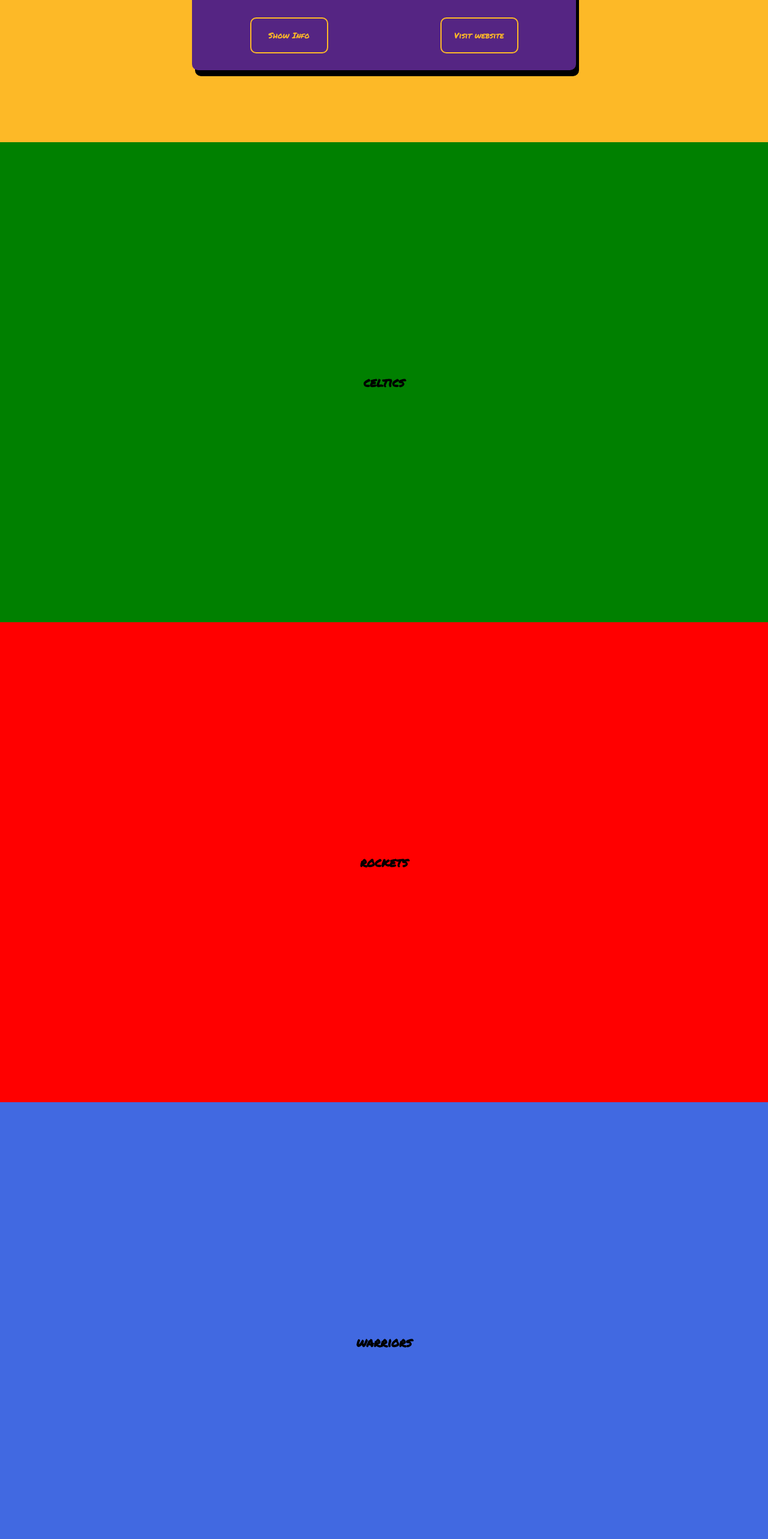
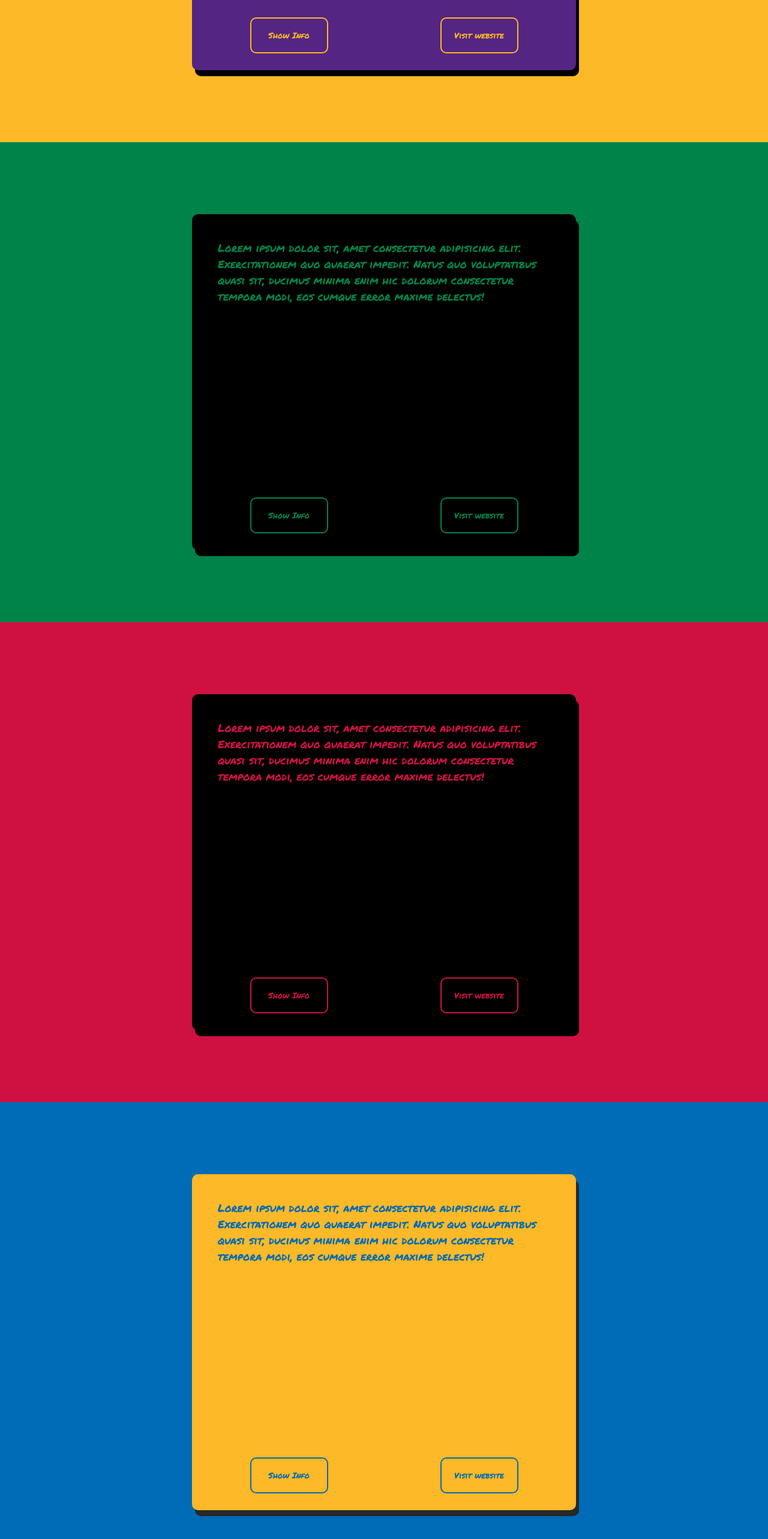
Before and after one commit to MuslumYilmaz/nba-info, a plain HTML site: page index.html in a window 1280 px wide. Shown: the part 1468-4033 px from the top of the page at 60% size. Drawn offline with Linux system fonts and the light colour scheme.

Commit message:
all cards added

```diff
--- a/index.html
+++ b/index.html
@@ -35,24 +35,51 @@
     </section>
     <section id="lakers">
         <div class="card">
-            <div class="lakers-card">
-                <p class="para">Lorem ipsum dolor sit, amet consectetur adipisicing elit. Exercitationem quo quaerat impedit. Natus quo voluptatibus quasi sit, ducimus minima enim hic dolorum consectetur tempora modi, eos cumque error maxime delectus!</p>
+            <div class="inner-card" id="lakers-card">
+                <p class="para" id="lakers-para">Lorem ipsum dolor sit, amet consectetur adipisicing elit. Exercitationem quo quaerat impedit. Natus quo voluptatibus quasi sit, ducimus minima enim hic dolorum consectetur tempora modi, eos cumque error maxime delectus!</p>
                 <div class="buttons">
-                    <button class="btn">Show Info</button>
-                    <button class="btn">Visit website</button>
+                    <button class="btn" id="lakers-btn">Show Info</button>
+                    <button class="btn" id="lakers-btn">Visit website</button>
                 </div>
             </div>
         </div>
-        <div class="lakers-image"></div>
+        <div class="image" id="lakers-image"></div>
     </section>
     <section id="celtics">
-        <h1>celtics</h1>
+        <div class="card">
+            <div class="inner-card" id="celtics-card">
+                <p class="para" id="celtics-para">Lorem ipsum dolor sit, amet consectetur adipisicing elit. Exercitationem quo quaerat impedit. Natus quo voluptatibus quasi sit, ducimus minima enim hic dolorum consectetur tempora modi, eos cumque error maxime delectus!</p>
+                <div class="buttons">
+                    <button class="btn" id="celtics-btn">Show Info</button>
+                    <button class="btn" id="celtics-btn">Visit website</button>
+                </div>
+            </div>
+        </div>
+        <div class="image" id="celtics-image"></div>
     </section>
     <section id="rockets">
-        <h1>rockets</h1>
+        <div class="card">
+            <div class="inner-card" id="rockets-card">
+                <p class="para" id="rockets-para">Lorem ipsum dolor sit, amet consectetur adipisicing elit. Exercitationem quo quaerat impedit. Natus quo voluptatibus quasi sit, ducimus minima enim hic dolorum consectetur tempora modi, eos cumque error maxime delectus!</p>
+                <div class="buttons">
+                    <button class="btn" id="rockets-btn">Show Info</button>
+                    <button class="btn" id="rockets-btn">Visit website</button>
+                </div>
+            </div>
+        </div>
+        <div class="image" id="rockets-image"></div>
     </section>
     <section id="warriors">
-        <h1>warriors</h1>
+        <div class="card">
+            <div class="inner-card" id="warriors-card">
+                <p class="para" id="warriors-para">Lorem ipsum dolor sit, amet consectetur adipisicing elit. Exercitationem quo quaerat impedit. Natus quo voluptatibus quasi sit, ducimus minima enim hic dolorum consectetur tempora modi, eos cumque error maxime delectus!</p>
+                <div class="buttons">
+                    <button class="btn" id="warriors-btn">Show Info</button>
+                    <button class="btn" id="warriors-btn">Visit website</button>
+                </div>
+            </div>
+        </div>
+        <div class="image" id="warriors-image"></div>
     </section>
     <script src="./app.js"></script>
 </body>
--- a/styles.css
+++ b/styles.css
@@ -52,7 +52,7 @@ section {
     justify-content: center;
 }
 
-.lakers-card {
+.inner-card {
     display: grid;
     grid-template-rows: 80% 20%;
     grid-template-areas: "para" "buttons";
@@ -60,16 +60,21 @@ section {
     height: 70%;
     width: 60%;
     margin: auto;
+    border-radius: 10px;
+}
+
+#lakers-card {
+    background-color: #552583;
     border: 3px solid #552583;
-    border-radius: 10px;
-    background-color: #552583;
     box-shadow: 5px 10px #000000;
-
 }
 
 .para {
     grid-area: para;
     margin: 40px;
+}
+
+#lakers-para {
     color: #FDB927;
 }
 
@@ -85,41 +90,121 @@ section {
     background: none;
     width: 130px;
     height: 60px;
-    border: 2px solid #FDB927;
-    color: #FDB927;
+    cursor: pointer;
     border-radius: 10px;
 }
 
-.btn:hover {
-    font-family: 'Permanent Marker', cursive;
+#lakers-btn {
+    border: 2px solid #FDB927;
+    color: #FDB927;
+}
+
+#lakers-btn:hover {
     background: #FDB927;
-    width: 130px;
-    height: 60px;
     border: 2px solid #FDB927;
     color: black;
-    border-radius: 10px;
 }
 
-.lakers-image {
+.image {
     width: 50vw;
     height: 100%;
-    background-image: url("./kobe.png");
     background-repeat: no-repeat;
     background-size: 60%;
     background-position: center;
 }
 
+#lakers-image {
+    background-image: url("./kobe.png");
+}
+
 #celtics {
-    background-color: green;
+    background-color: #008348;
+}
+
+#celtics-image {
+    background-image: url("./kyle.png");
+}
+
+#celtics-card {
+    background-color: #000000;
+    border: 3px solid #000000;
+    box-shadow: 5px 10px #000000;
+}
+
+#celtics-para {
+    color: #008348;
+}
+
+#celtics-btn {
+    border: 2px solid #008348;
+    color: #008348;
+}
+
+#celtics-btn:hover {
+    background: #008348;
+    border: 2px solid #008348;
+    color: black;
 }
 
 #rockets {
-    background-color: red;
+    background-color: #ce1141;
 }
 
+#rockets-image {
+    background-image: url("./harden.png");
+}
+
+#rockets-card {
+    background-color: #000000;
+    border: 3px solid #000000;
+    box-shadow: 5px 10px #000000;
+}
+
+#rockets-para {
+    color: #ce1141;
+}
+
+#rockets-btn {
+    border: 2px solid #ce1141;
+    color: #ce1141;
+}
+
+#rockets-btn:hover {
+    background: #ce1141;
+    border: 2px solid black;
+    color: black;
+}
+
+
 #warriors {
-    background-color: royalblue;
+    background-color: #006bb6;
 }
+
+#warriors-image {
+    background-image: url("./curry.png");
+}
+
+#warriors-card {
+    background-color: #fdb927;
+    border: 3px solid #fdb927;
+    box-shadow: 5px 10px #26282a;
+}
+
+#warriors-para {
+    color: #006bb6;
+}
+
+#warriors-btn {
+    border: 2px solid #006bb6;
+    color: #006bb6;
+}
+
+#warriors-btn:hover {
+    background: #006bb6;
+    border: 2px solid #fdb927;
+    color: #fdb927;
+}
+
 
 nav {
     position: sticky;
@@ -165,7 +250,7 @@ nav .container ul li.active {
     color: white;
 }
 
-@media (max-width: 1400px) and (min-width: 600px) {
+@media (max-width: 1400px) and (min-width: 640px) {
 
     html {
         font-size: 14px;
@@ -179,19 +264,31 @@ nav .container ul li.active {
         color: white;
     }
 
-    .lakers-image {
+    .image {
         display: none;
     }
 
-    .lakers-card {
+    .inner-card {
         width: 50vw;
     }
 }
 
-@media (max-width: 600px) {
+@media (max-width: 640px) {
 
     html {
         font-size: 14px;
+    }
+
+    .card {
+        width: 800px;
+        height: 700px;
+        display: flex;
+        align-items: center;
+        justify-content: center;
+    }
+
+    .image {
+        display: none;
     }
 
     .lakers{
```
Also changed, not shown: curry.png (added), harden.png (added), kyle.png (added).
